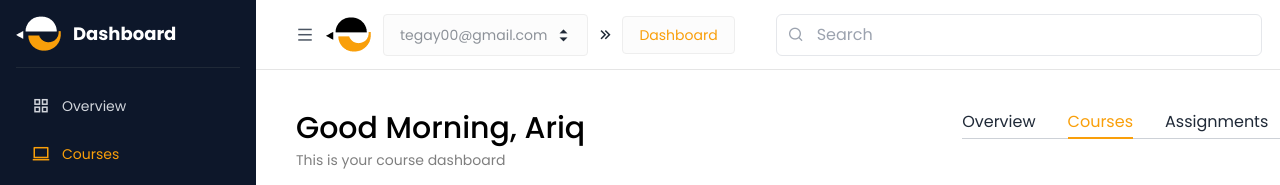
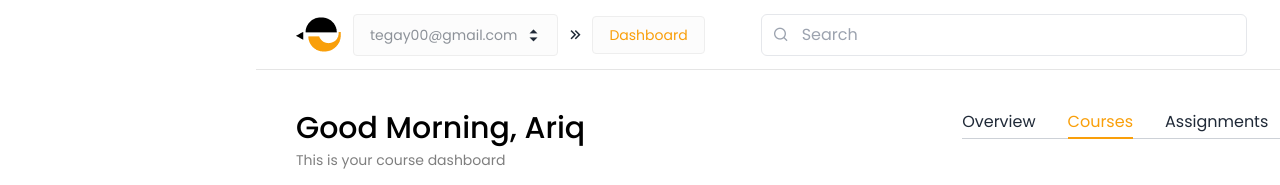
Before and after one commit to TegarDevApps/dinus-academya, a website: page video-course.html in a window 1280 px wide. Shown: the top 185 px of the page. Drawn offline with nearby package versions, Linux system fonts and the light colour scheme.

Commit message:
Update video-course.html

```diff
--- a/video-course.html
+++ b/video-course.html
@@ -50,7 +50,7 @@
   </head>
   <body class="text-gray-800">
     <!-- start: Sidebar -->
-    <div class="fixed left-0 top-0 w-64 h-full bg-[#0D172A] p-4 z-50 sidebar-menu transition-transform">
+    <div class="fixed left-0 top-0 w-64 h-full bg-[#0D172A] p-4 z-50 sidebar-menu transition-transform -translate-x-full">
       <a href="#" class="flex items-center pb-4 border-b border-b-gray-800">
         <img src="/public/images/logo-sidebar.png" alt="" />
         <span class="text-lg font-bold text-white ml-3">Dashboard</span>
@@ -94,14 +94,14 @@
         </li>
       </ul>
     </div>
-    <div class="fixed top-0 left-0 w-full h-full bg-black/50 z-40 md:hidden sidebar-overlay"></div>
+    <div class="fixed top-0 left-0 w-full h-full bg-black/50 z-40 hidden sidebar-overlay"></div>
     <!-- end: Sidebar -->
 
     <!-- start: Main -->
     <main class="w-full md:w-[calc(100%-256px)] md:ml-64 bg-white min-h-screen transition-all main">
       <!-- navbar -->
       <div class="py-2 px-10 bg-white flex items-center h-[70px] border-b border-black border-opacity-10 sticky top-0 left-0 z-30">
-        <button type="button" class="text-lg text-gray-600 sidebar-toggle mr-3">
+        <button type="button" class="text-lg text-gray-600 sidebar-toggle mr-3 block xl:hidden lg:hidden md:hidden">
           <i class="ri-menu-line"></i>
         </button>
         <ul class="justify-between w-full flex items-center">
```
